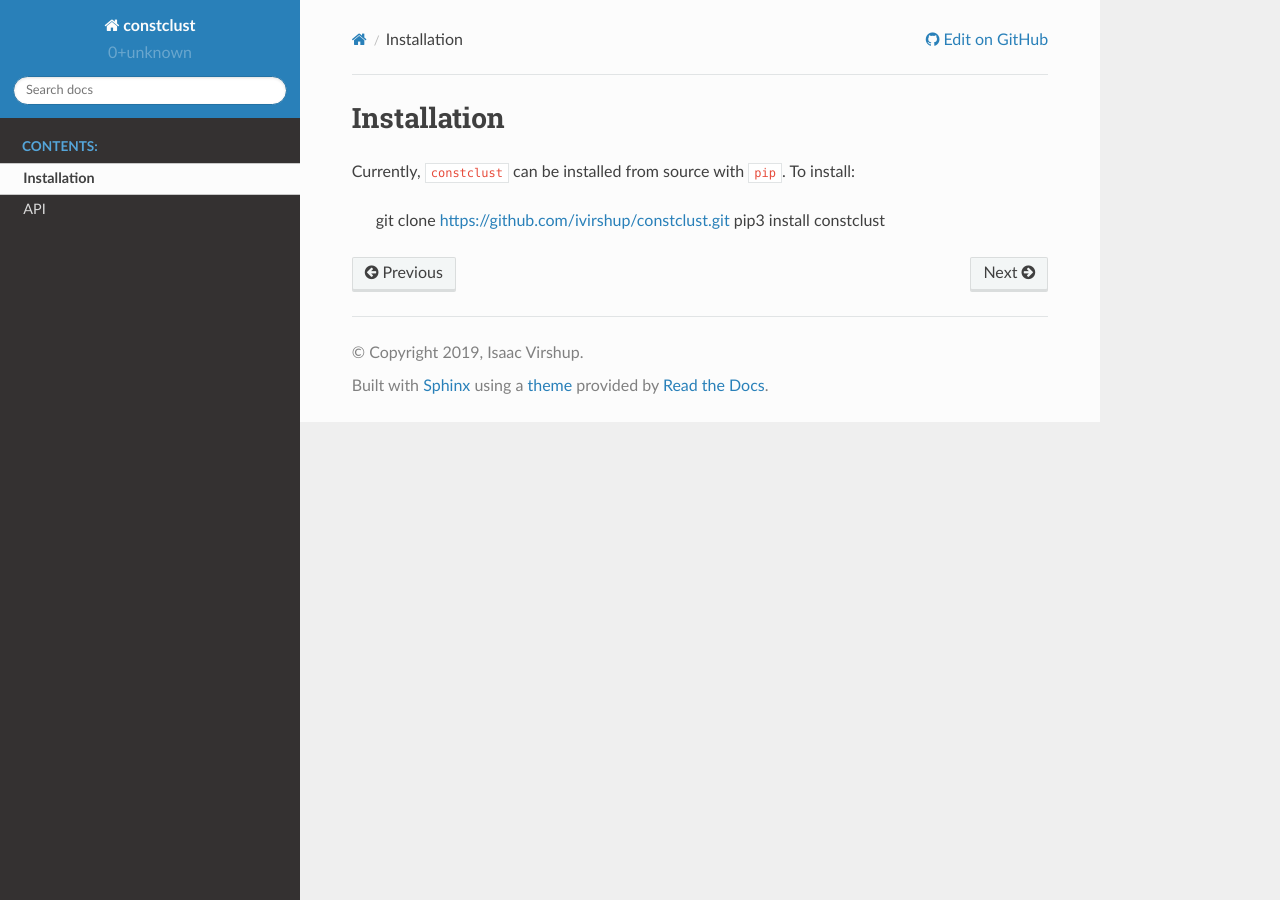
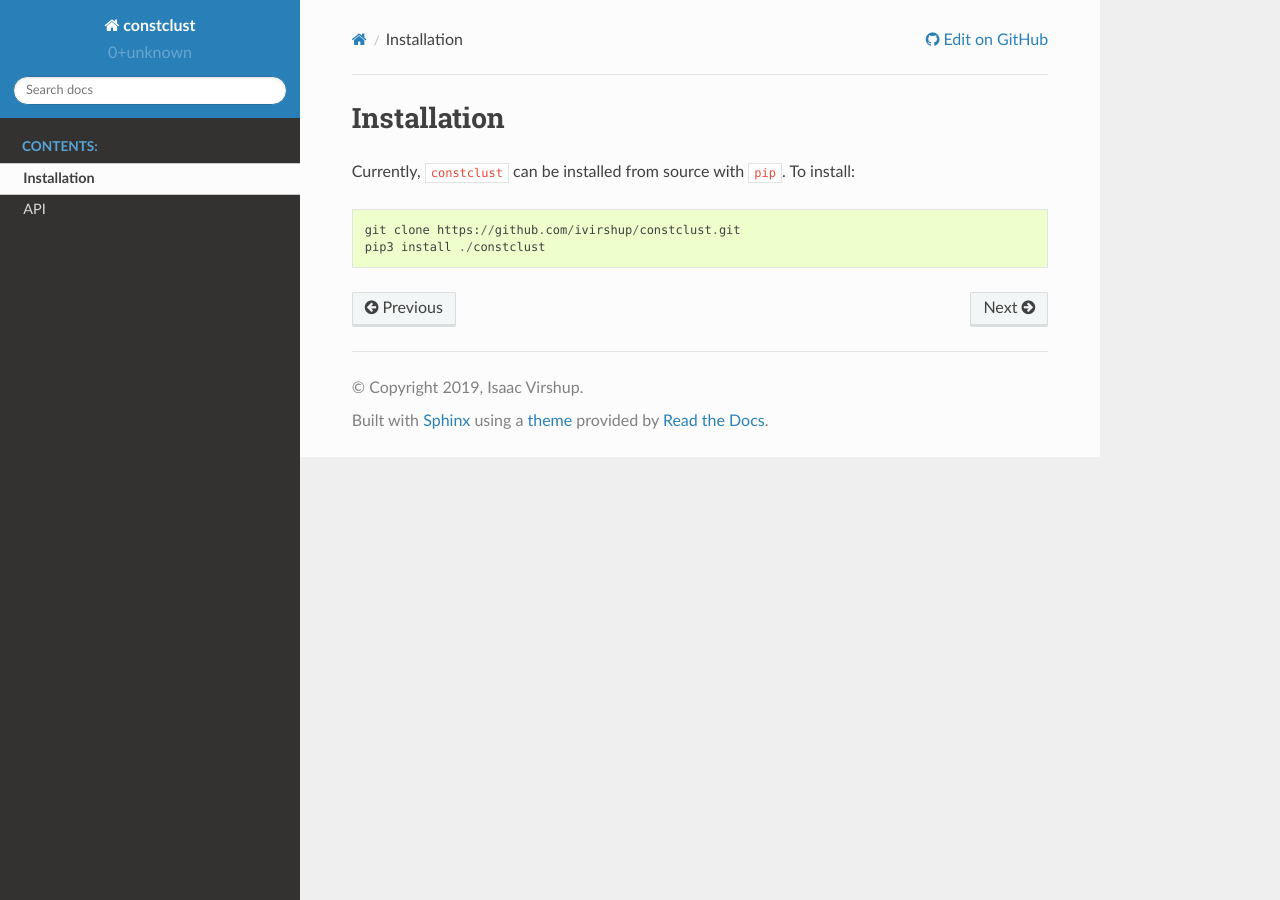
Before and after one commit to ivirshup/constclust, a Sphinx documentation site: the page built from docs/source/installation.rst, in a window 1280 px wide. Built offline with Sphinx 7.4.7 and the Read the Docs theme 2.0.0, drawn with Linux system fonts in a browser that asks for light colours.

```diff
--- a/docs/source/installation.rst
+++ b/docs/source/installation.rst
@@ -1,7 +1,7 @@
 Installation
 ============
 
-Currently, ``constclust`` can be installed from source with ``pip``. To install:
+Currently, ``constclust`` can be installed from source with ``pip``. To install::
 
     git clone https://github.com/ivirshup/constclust.git
-    pip3 install constclust
+    pip3 install ./constclust
```
